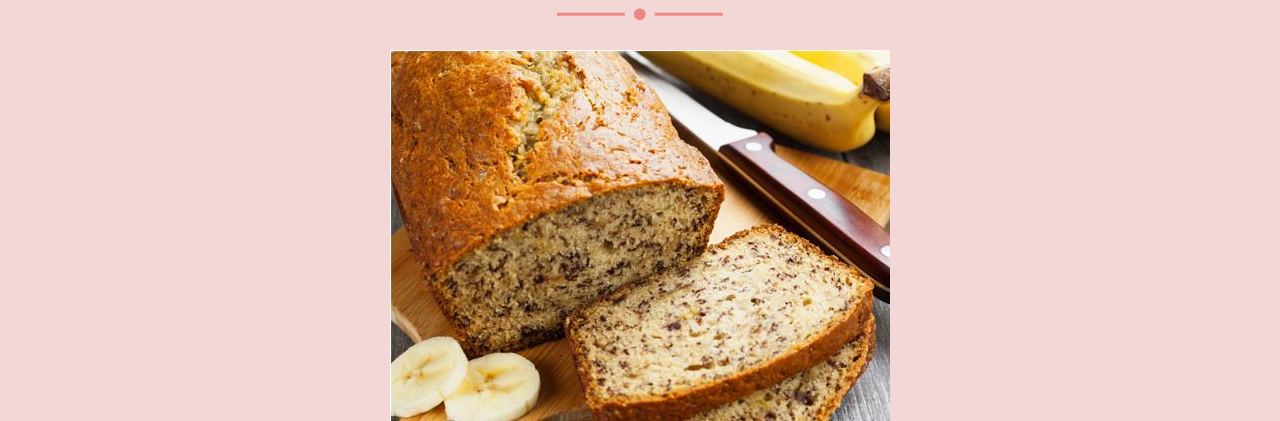
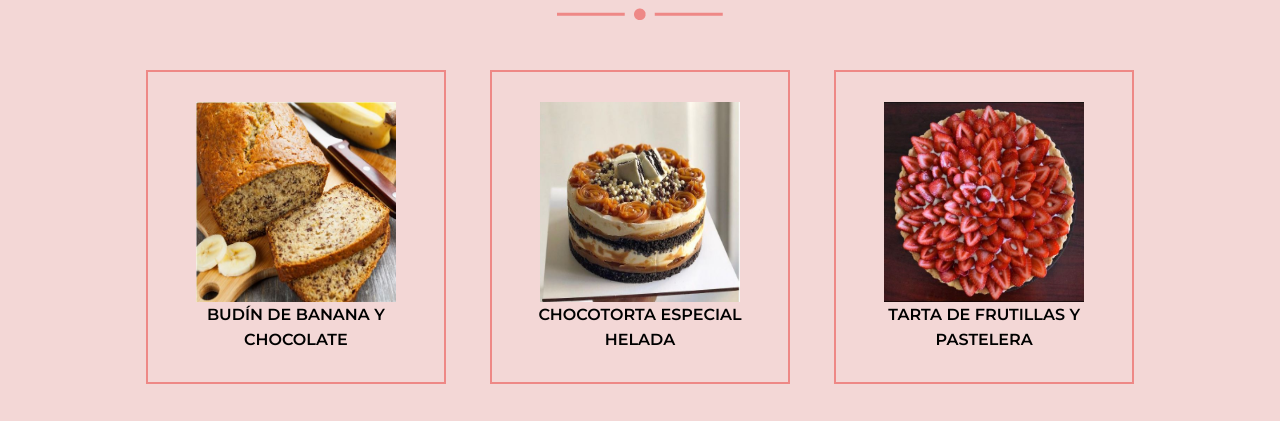
Before and after one commit to lsileika/Sucr-ePasteler-a, a website: page paginas/recetas.html in a window 1280 px wide. Shown: the part 503-924 px from the top of the page. Drawn offline with nearby package versions, Linux system fonts and the light colour scheme.

Commit message:
correcciones finales css

```diff
--- a/css/destino.css
+++ b/css/destino.css
@@ -213,6 +213,33 @@
   #introRecetas img {
     padding-bottom: 10px; }
 
+#masRecetas .receta {
+  margin-top: 20px;
+  margin-bottom: 20px;
+  margin-left: 20px;
+  margin-right: 20px;
+  padding-left: 15px;
+  padding-right: 15px;
+  padding-top: 30px;
+  padding-bottom: 30px;
+  width: 300px;
+  display: inline-block;
+  text-decoration: none;
+  border: 2px solid #EE8886;
+  transition-duration: 0.4s; }
+  #masRecetas .receta:hover {
+    color: white;
+    background-color: #EE8886; }
+  #masRecetas .receta a {
+    font-family: Montserrat;
+    font-weight: 600;
+    color: black;
+    text-decoration: none; }
+  #masRecetas .receta img {
+    width: 200px;
+    height: 200px;
+    overflow: hidden; }
+
 /*-------------PRODUCTOS-------------*/
 /* --------productos banner-------- */
 #bannerProductos {
--- a/paginas/recetas.html
+++ b/paginas/recetas.html
@@ -87,11 +87,11 @@
                 </div>
                 <div class="receta">
                     <img src="../Imagenes/budindecoco.jpg" alt="budindecoco"><br>
-                    <a href="https://www.recetasgratis.net/receta-de-pan-casero-26454.html">BUDÍN DE COCO</a>
+                    <a href="https://www.recetasgratis.net/receta-de-budin-de-coco-72914.html">BUDÍN DE COCO</a>
                 </div>
                 <div class="receta">
                     <img src="../Imagenes/alfajores.JPG" alt="alfajorcitos"><br>
-                    <a href="https://www.recetasgratis.net/receta-de-pan-casero-26454.html">ALFAJORCITOS</a>
+                    <a href="https://www.recetasgratis.net/receta-de-alfajores-de-chocolate-57071.html">ALFAJORCITOS</a>
                 </div>
             </section>
 
```
Also changed, not shown: paginas/productos.html (+8 -8 lines), Imagenes/pancasero.jpg.
